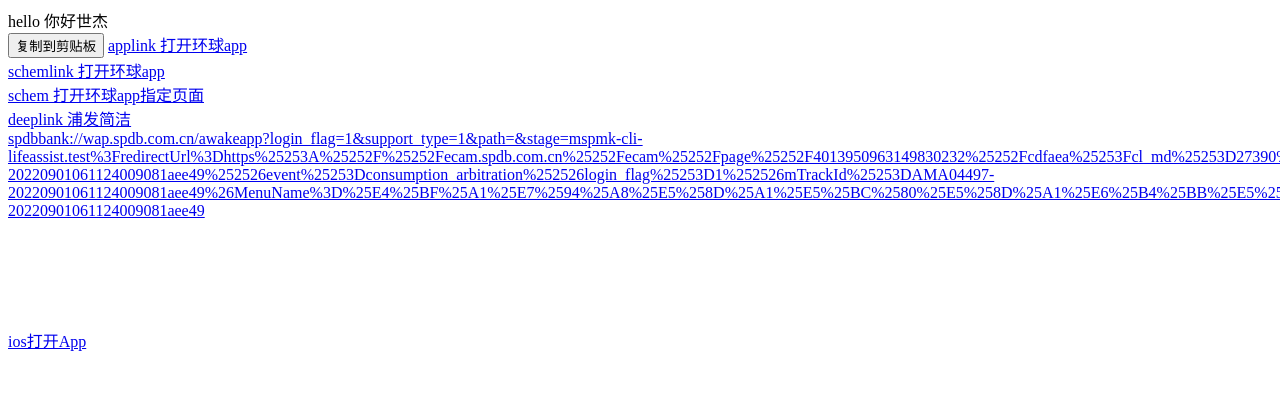
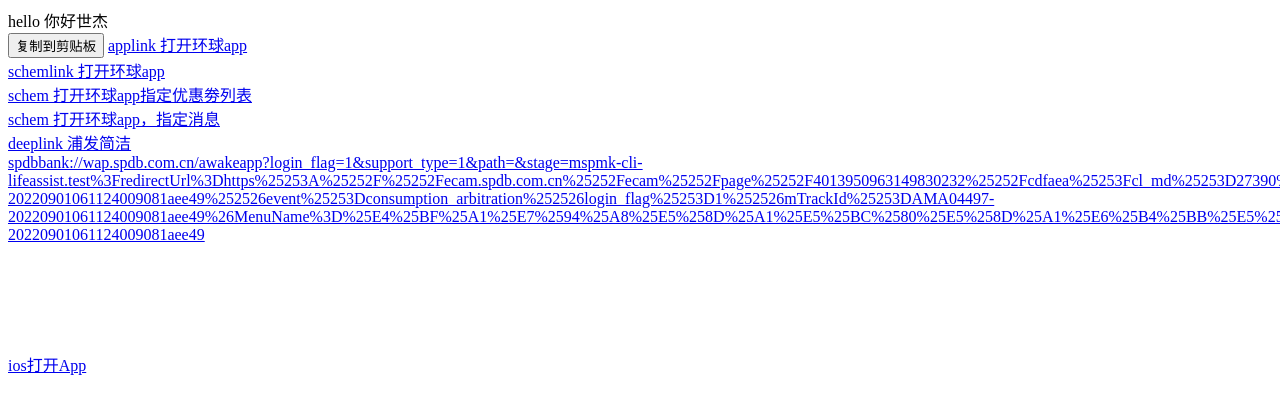
Before and after one commit to solomanlove/solomanlove.github.io, a plain HTML site: page index.html in a window 1280 px wide. Shown: the top 414 px of the page. Drawn offline with Linux system fonts and the light colour scheme.

Commit message:
Update index.html
增加指定页面

```diff
--- a/index.html
+++ b/index.html
@@ -23,7 +23,9 @@
 
 <a href="com.ubrmb.app://open_ubrmb">schemlink 打开环球app</a></br>
 
-<a href="com.ubrmb.app://open_ubrmb?ubrmb://voucherList">schem 打开环球app指定页面</a></br>
+<a href="com.ubrmb.app://open_ubrmb?ubrmb://voucherList">schem 打开环球app指定优惠劵列表</a></br>
+
+<a href="com.ubrmb.app://open_ubrmb?ubrmb://message">schem 打开环球app，指定消息</a></br>
 
 <a href="spdbbank://wap.spdb.com.cn/awakeapp">deeplink 浦发简洁</a></br>
 
```
